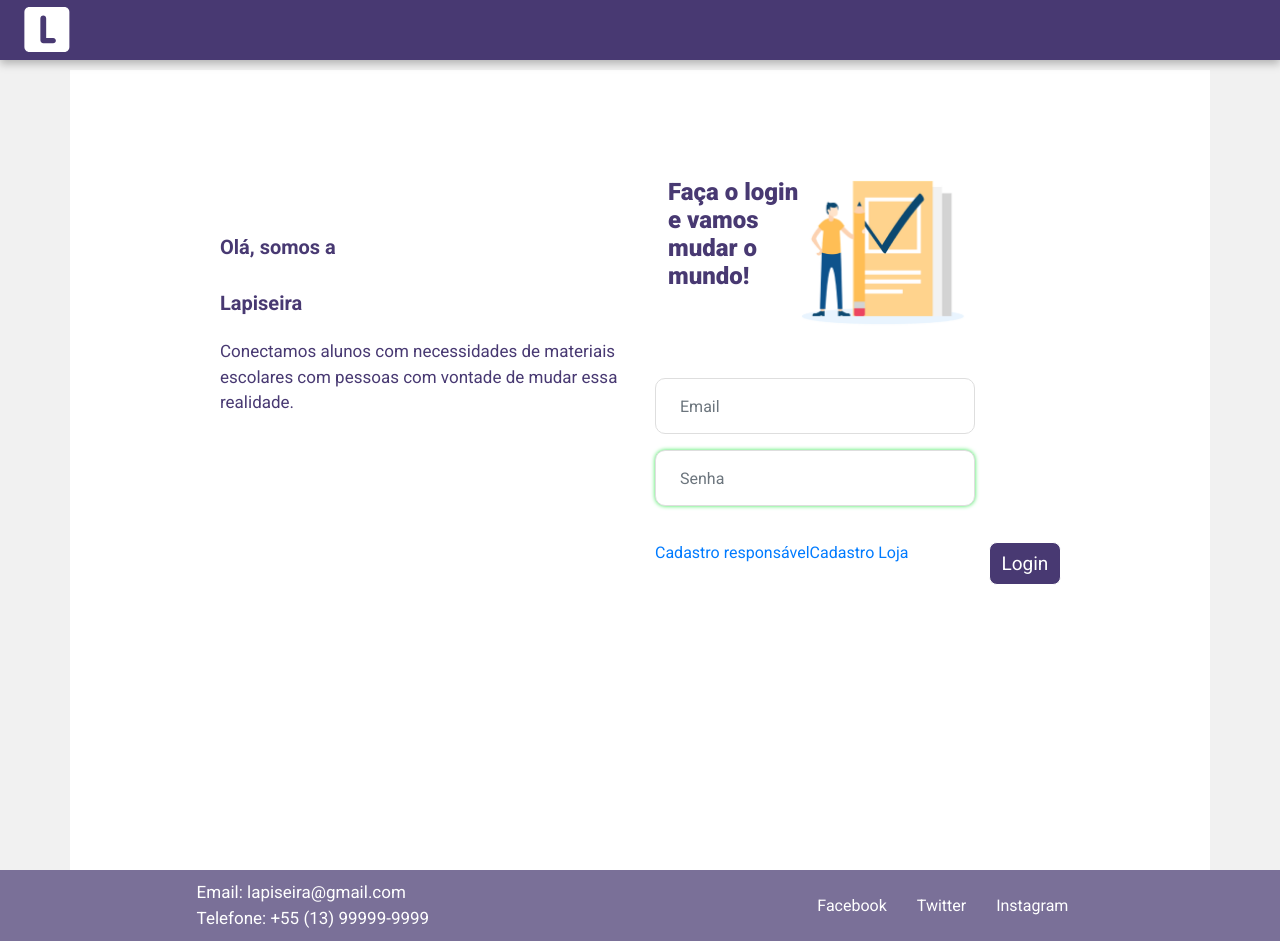
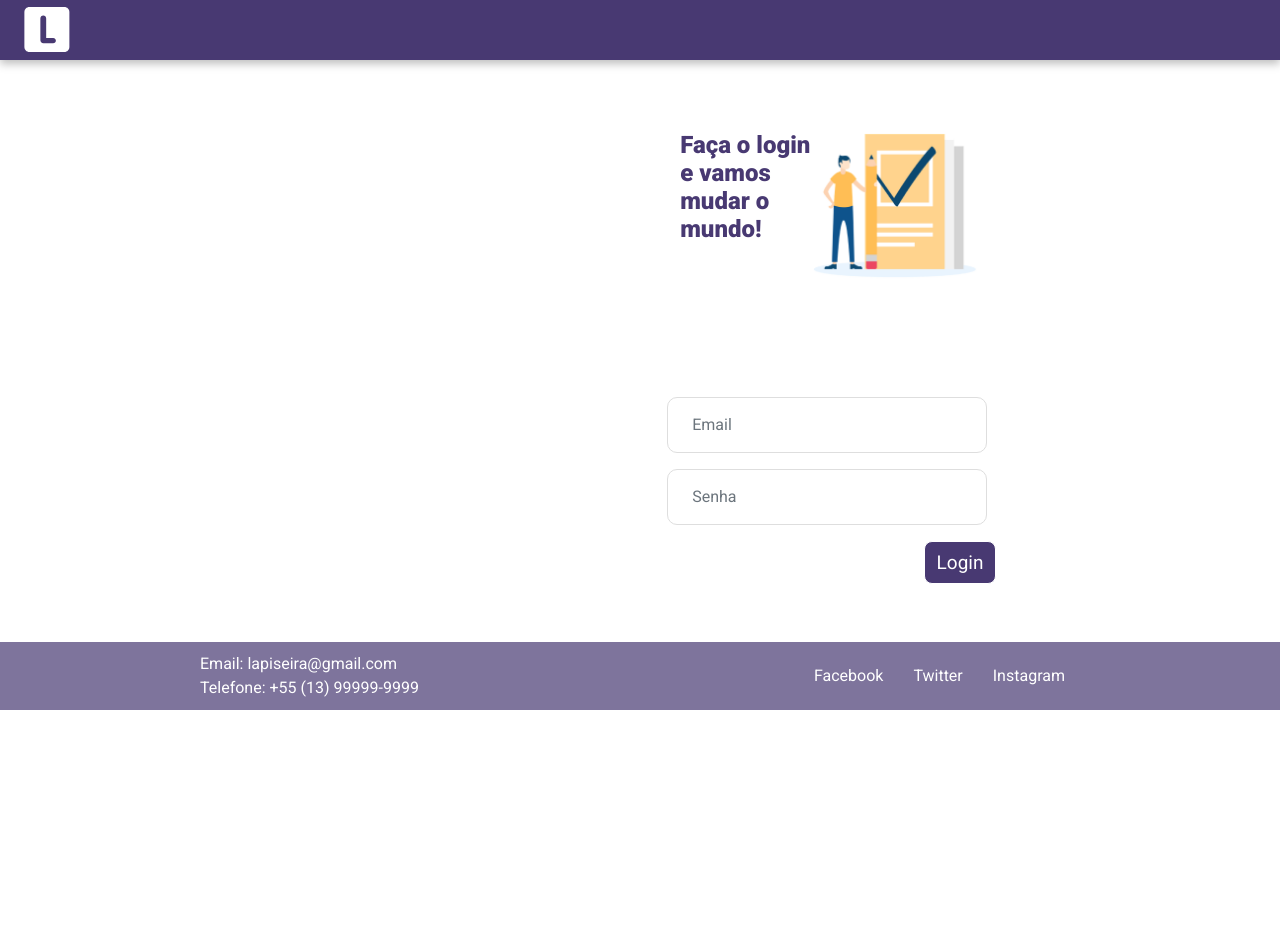
Before and after one commit to enzocsantos18/squad28, a React (Create React App) app in the folder frontend/: page /login in a window 1280 px wide. After the commit the page ends 800 px from the top, so only its background shows below. Built offline with nearby package versions, Linux system fonts and the light colour scheme.

Commit message:
Alteração
Alteração nos elementos da pagina login

```diff
--- a/frontend/src/Routes.js
+++ b/frontend/src/Routes.js
@@ -11,7 +11,7 @@ import CriacaoLista from './pages/CriacaoLista';
 import Auth from './services/auth';
 import CadastroAluno from "./pages/CadastroAluno";
 import CadastroLoja from "./pages/CadastroLoja";
-import CadastroProduto from "./pages/CadastroProduto";
+// import CadastroProduto from "./pages/CadastroProduto";
 
 const RotaResponsavel = (props) => {
   if (!Auth.hasToken() || !Auth.isParent()) {
@@ -56,7 +56,7 @@ function Routes() {
         <Route path="/" exact component={Home} />
         <Route path="/lista/:id" component={DetalheLista} />
         <RotaLoja path="/areaLoja" exact component={AreaLoja} />
-        <RotaLoja path="/areaLoja/cadastroProduto" component={CadastroProduto} />
+        {/* <RotaLoja path="/areaLoja/cadastroProduto" component={CadastroProduto} /> */}
 
         <Route path="/cadastroLoja" component={CadastroLoja} />
         <RotaResponsavel path="/areaResponsavel" exact component={AreaResponsavel} />
--- a/frontend/src/pages/Login/index.js
+++ b/frontend/src/pages/Login/index.js
@@ -69,15 +69,15 @@ function Login() {
   return (
     <>
       <Header />
-      <Container>
+      <Container fluid>
         <Row>
           <Col sm={6}>
             <div className="grid_texto">
-              <h1>
+              <h1 id="h1_login">
                 Olá, somos a<br /> Lapiseira
               </h1>
 
-              <p>
+              <p id='p_login'>
                 Conectamos alunos com necessidades de materiais escolares com
                 pessoas com vontade de mudar essa realidade.
               </p>
@@ -87,8 +87,8 @@ function Login() {
           <Col sm={6}>
             <div className="grid">
               <Row>
-                <div>
-                  <h2 className="titulo_login">
+                <div id='espacamento_texto_img'>
+                  <h2 className="h2_titulo_login">
                     Faça o login <br />e vamos <br />
                     mudar o<br /> mundo!
                   </h2>
@@ -105,6 +105,7 @@ function Login() {
               <Form id="form" onSubmit={handleSubmit}>
                 <Form.Group>
                   <Form.Control
+
                     id="input"
                     type="email"
                     placeholder="Email"
@@ -115,7 +116,7 @@ function Login() {
 
                 <Form.Group>
                   <Form.Control
-                    id="inputsenha"
+                    id="input"
                     onChange={handleInputChange}
                     name="password"
                     type="password"
@@ -123,11 +124,14 @@ function Login() {
                   />
                 </Form.Group>
                 {erro && <span className="erro">Email e/ou senha inválidos.</span>}
-                <Link to="/cadastroResponsavel">Cadastro responsável</Link>
-                <Link to="/cadastroLoja">Cadastro Loja</Link>
-                <Button id="buttonEntar" type="submit">
-                  Login
-                </Button>
+
+                  <div id="tete23">
+                    <Button id="buttonEntar" type="submit">
+                      Login
+                    </Button>
+                  </div>
+                                 {/* <Link to="/cadastroResponsavel">Cadastro responsável</Link>
+                <Link to="/cadastroLoja">Cadastro Loja</Link> */}
               </Form>
             </div>
           </Col>
--- a/frontend/src/pages/Login/login.css
+++ b/frontend/src/pages/Login/login.css
@@ -4,40 +4,45 @@
 }
 @import url('https://fonts.googleapis.com/css2?family=Roboto:wght@400;500;700;900&display=swap');
 
-.grid{
-    margin:60px 0 0 0;
-
+body{
+    background-color: #fff;
 }
 .grid_texto{
-    margin:20% 0 0 100px;
-
+    display: none;
 }
 
-.titulo_login{
-    font-family: Roboto, sans-serif;
-    font-size: 24px;
-    font-style: normal;
-    font-weight: 900;
-    line-height: 28px;
-    text-align: left;
-    color: #483972;
-    margin: 0 0 0 28px;
-}
-
-h1{
+/* #h1_login{
 font-family: Roboto;
 font-style: normal;
 font-size: 20px;
 line-height: 56px;
 color: #483972;
-}
+}*/
 
-p{
+/* #p_login{
 font-family: Roboto;
 font-style: normal;
 font-size: 17px;
-/* line-height: 42px; */
+ line-height: 42px;
 color: #483972;
+} */
+
+
+.grid{
+    margin:10% 2% 0 2%;
+}
+#espacamento_texto_img{
+    margin-bottom: 25%;
+}
+.h2_titulo_login{
+    font-family: Roboto, sans-serif;
+    font-size: 24px;
+    line-height: 28px;
+    font-style: normal;
+    font-weight: 900;
+    text-align: left;
+    color: #483972;
+    margin: 0 0 0 28px;
 }
 
 .img_login{
@@ -46,32 +51,27 @@ color: #483972;
 }
 
 #form{
-    margin-top: 50px;
+    margin-bottom: 10%;
 }
 
-#input{
-    width: 320px;
+.input{
+    visibility: hidden;
+    width: 100%;
     height: 56px;
     background: #FFFFFF;
-
     border: 1px solid #DEDEDE;
     box-sizing: border-box;
     border-radius: 10px;
 }
-
-#inputsenha{
-    width: 320px;
+.input:hover{
+    width: 100%;
     height: 56px;
     background: #FFFFFF;
-
     border: 1px solid #3DE959;
     box-sizing: border-box;
     box-shadow: 0px 0px 4px  #3DE959;
     border-radius: 10px;
 }
-/* .Centro{
-    text-align: center;
-} */
 
 
 #buttonEntar{
@@ -86,15 +86,15 @@ color: #483972;
     line-height: 23px;
     text-align: center;
     color: #FFF;
-    margin: 20px 0 0 80px;
 
 }
+#tete23{
+    display: flex;
+    align-items: center;
+    justify-content: center;
+}
+
 #buttonEntar:hover{
     background-color: #7B61FF;
+    border-color:#7B61FF ;
 }
-
-@media  (min-width: 371px){
-    #buttonEntar{
-    margin: 20px 0 0 80px;
-    }
-}
```
Also changed, not shown: 1 other file (tests, documents, lock files or other folders).
